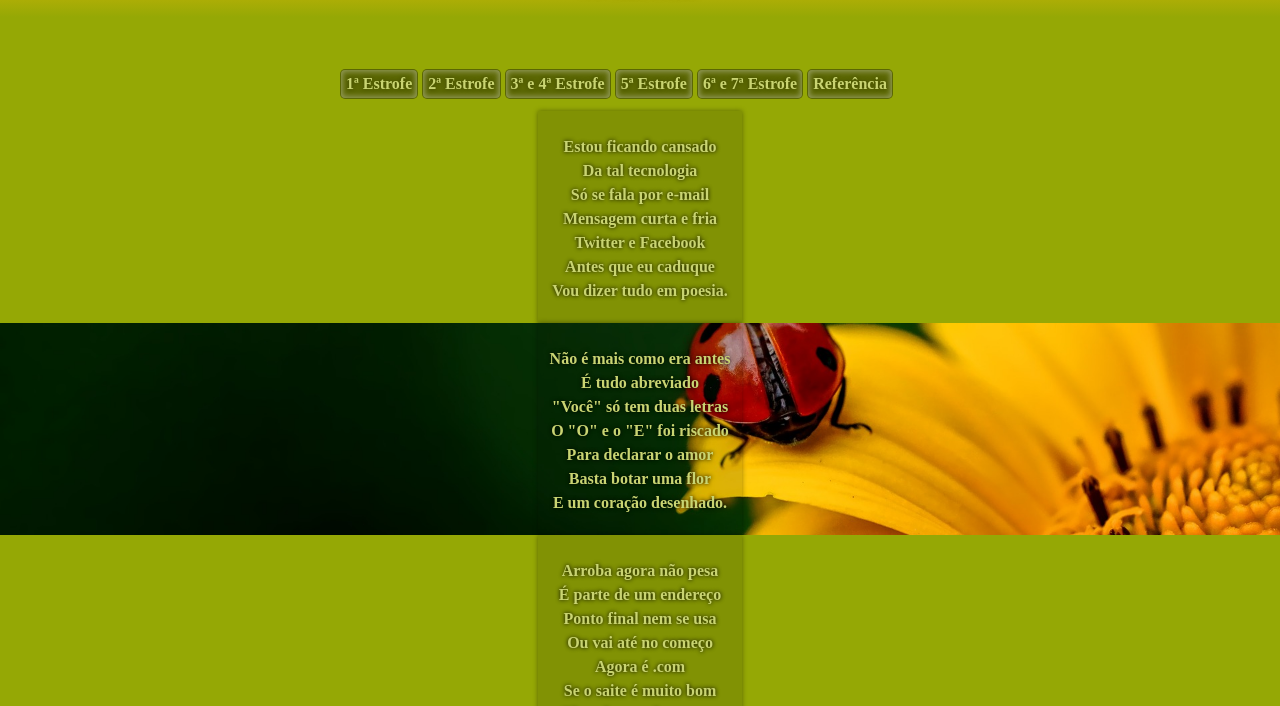
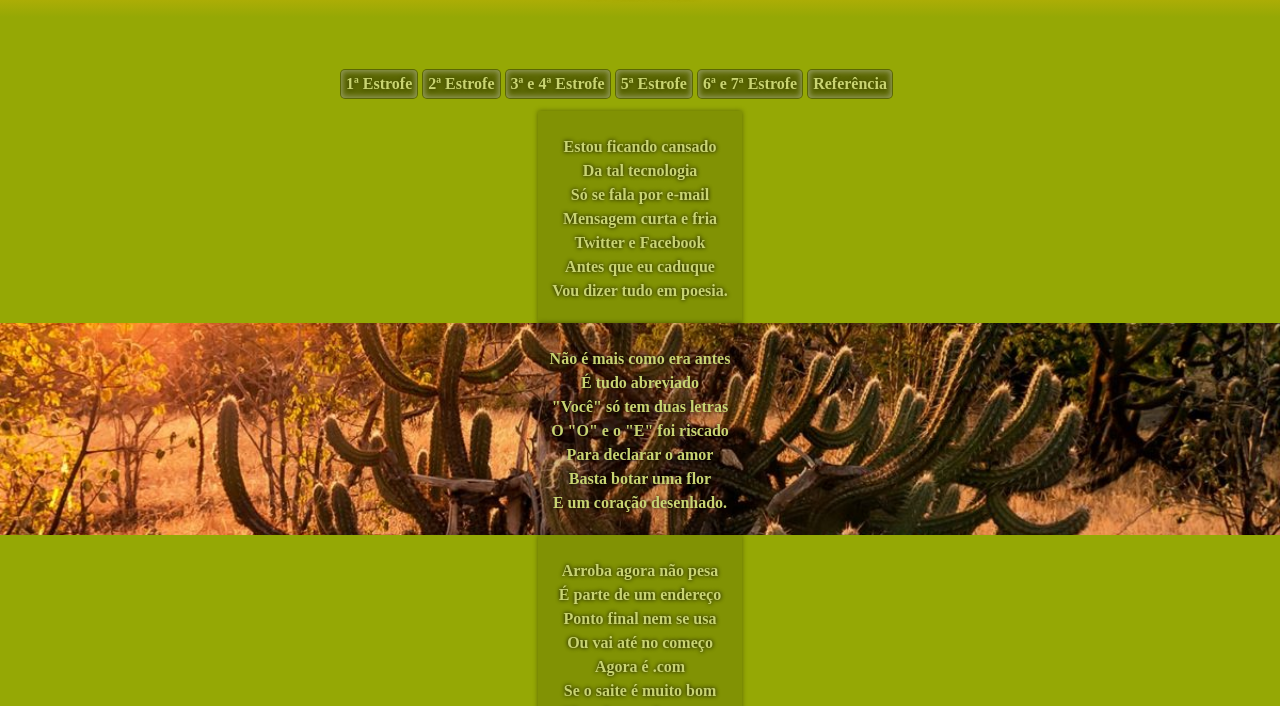
Before and after one commit to emvalencaf/projeto-des12-cordel, a plain HTML site: page index.html in a window 1280 px wide. Shown: the part 88-794 px from the top of the page. Drawn offline with Linux system fonts and the light colour scheme.

Commit message:
mudança de background

```diff
--- a/estilos/style.css
+++ b/estilos/style.css
@@ -95,7 +95,7 @@ section p{
 }
 
 section.flor{
-    background: var(--cor3) url('../imagens/background001.jpg') center center no-repeat fixed;
+    background: var(--cor3) url('../imagens/background003.jpg') center center no-repeat fixed;
     background-size: cover;
 }
 
```
Also changed, not shown: imagens/background003.jpg (added).
